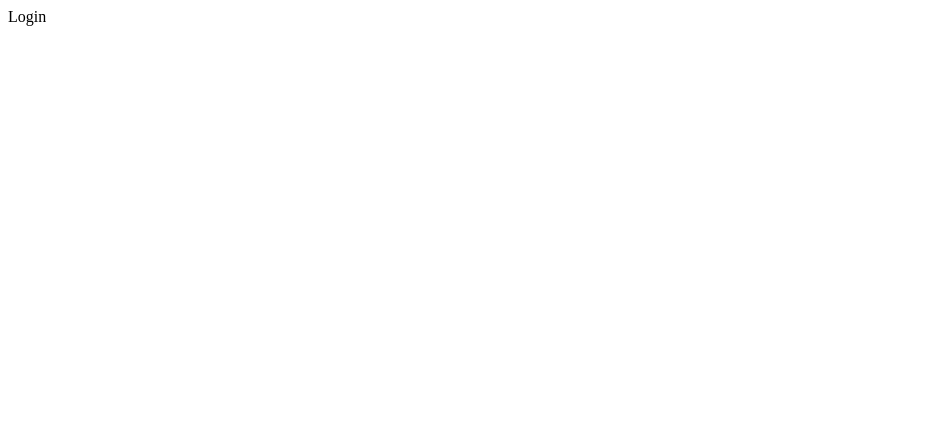
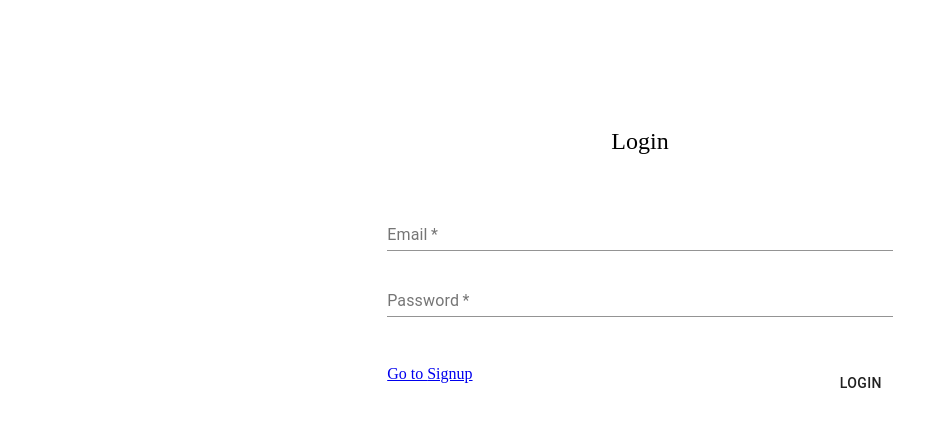
Before and after one commit to JNotelddim/timer-web, a React (Create React App) app: page /login in a window 1280 px wide. Shown: the top 426 px of the page, without its empty margins (0-936 px from the left). Built offline with nearby package versions, Linux system fonts and the light colour scheme.

Commit message:
Get a basic AuthForm for login/signup - need to call auth api lol

```diff
--- a/package.json
+++ b/package.json
@@ -2,6 +2,7 @@
   "name": "timer-web",
   "version": "0.1.0",
   "private": true,
+  "main": "index.tsx",
   "dependencies": {
     "@material-ui/core": "^4.11.0",
     "@testing-library/jest-dom": "^4.2.4",
@@ -20,10 +21,11 @@
     "react-router": "^5.2.0",
     "react-router-dom": "^5.2.0",
     "react-scripts": "3.4.1",
+    "redux": "^4.0.5",
     "typescript": "~3.7.2"
   },
   "scripts": {
-    "start": "react-scripts start",
+    "start": "PORT=3001 react-scripts start",
     "build": "react-scripts build",
     "test": "react-scripts test",
     "eject": "react-scripts eject"
--- a/src/actions/types.ts
+++ b/src/actions/types.ts
@@ -1,10 +1,18 @@
 // Users
 export const LOGIN = "LOGIN";
 export const LOGOUT = "LOGOUT";
+export const SIGNUP = "SIGNUP";
 export const GET_USER = "GET_USER";
 
 // Workouts
 export const GET_WORKOUTS = "GET_WORKOUTS";
 export const GET_WORKOUT_BY_ID = "GET_WORKOUT_BY_ID";
 
-export default { LOGIN, LOGOUT, GET_USER, GET_WORKOUTS, GET_WORKOUT_BY_ID };
+export default {
+  LOGIN,
+  LOGOUT,
+  SIGNUP,
+  GET_USER,
+  GET_WORKOUTS,
+  GET_WORKOUT_BY_ID,
+};
--- a/src/actions/user.ts
+++ b/src/actions/user.ts
@@ -1,17 +1,29 @@
-import { LOGIN, LOGOUT } from "./types";
+import { LOGIN, SIGNUP, LOGOUT } from "./types";
 
-export const login = (username: string, password: string) => {
+export const login = (email: string, password: string) => {
   //TODO: call API
   return {
     type: LOGIN,
     payload: {
-      username,
+      email,
+      password,
+    },
+  };
+};
+
+export const signup = (email: string, password: string) => {
+  //TODO: call API
+  return {
+    type: SIGNUP,
+    payload: {
+      email,
       password,
     },
   };
 };
 
 export const logout = () => {
+  console.log(`Logout~`);
   //TODO: call API
   return {
     type: LOGOUT,
--- /dev/null
+++ b/src/components/partials/AuthForm.tsx
@@ -0,0 +1,73 @@
+import React, { MouseEvent, useState } from "react";
+import { TextField, Button, Box } from "@material-ui/core";
+import { Link } from "react-router-dom";
+
+type AuthFormProps = {
+  type: "Login" | "Signup";
+  formAction: (event: MouseEvent, email: string, password: string) => {};
+};
+
+const AuthForm = ({ type, formAction }: AuthFormProps) => {
+  const [email, setEmail] = useState<string>("");
+  const [password, setPassword] = useState<string>("");
+  const otherPage = {
+    path: type === "Login" ? "/signup" : "/login",
+    title: type === "Login" ? "Signup" : "Login",
+  };
+
+  return (
+    <form>
+      <Box
+        display="flex"
+        flexDirection="column"
+        justifyContent="center"
+        alignItems="center"
+        margin="auto"
+        marginTop={10}
+        width="40%"
+      >
+        <Box margin={6} fontSize={24}>
+          {type}
+        </Box>
+
+        <TextField
+          label="Email"
+          type="email"
+          fullWidth
+          required
+          value={email}
+          onChange={(event) => setEmail(event.target.value)}
+        />
+
+        <br />
+
+        <TextField
+          label="Password"
+          type="password"
+          fullWidth
+          required
+          value={password}
+          onChange={(event) => setPassword(event.target.value)}
+        />
+
+        <Box
+          margin={6}
+          display="flex"
+          width="100%"
+          justifyContent="space-between"
+        >
+          <Link to={otherPage.path}>Go to {otherPage.title}</Link>
+          <Button
+            title={type}
+            type="submit"
+            onClick={(event) => formAction(event, email, password)}
+          >
+            {type}
+          </Button>
+        </Box>
+      </Box>
+    </form>
+  );
+};
+
+export default AuthForm;
--- /dev/null
+++ b/src/components/views/Login.tsx
@@ -0,0 +1,22 @@
+import React, { MouseEvent } from "react";
+import { useDispatch } from "react-redux";
+import { useHistory } from "react-router";
+
+import AuthForm from "src/components/partials/AuthForm";
+import { login } from "src/actions/user";
+
+const Login = () => {
+  const dispatch = useDispatch();
+  const history = useHistory();
+
+  const handleLogin = (event: MouseEvent, email: string, password: string) => {
+    dispatch(login(email, password));
+    history.push("/");
+
+    return {}; // TODO: figure out what the return value is actually expected for and use it properly
+  };
+
+  return <AuthForm type="Login" formAction={handleLogin} />;
+};
+
+export default Login;
--- /dev/null
+++ b/src/components/views/Signup.tsx
@@ -0,0 +1,22 @@
+import React, { MouseEvent } from "react";
+import { useHistory } from "react-router";
+import { useDispatch } from "react-redux";
+
+import AuthForm from "src/components/partials/AuthForm";
+import { signup } from "src/actions/user";
+
+const Signup = () => {
+  const dispatch = useDispatch();
+  const history = useHistory();
+
+  const handleSignup = (event: MouseEvent, email: string, password: string) => {
+    dispatch(signup(email, password));
+    history.push("/");
+
+    return {}; // TODO: figure out what the return value is actually expected for and use it properly
+  };
+
+  return <AuthForm type="Signup" formAction={handleSignup} />;
+};
+
+export default Signup;
--- a/src/index.tsx
+++ b/src/index.tsx
@@ -1,25 +1,43 @@
 import React from "react";
 import ReactDOM from "react-dom";
+import { Provider } from "react-redux";
+import { createStore } from "redux";
 
 import { Route, Switch } from "react-router";
 import { BrowserRouter as Router } from "react-router-dom";
 
-import Home from "./components/views/Home"; //TODO: figure out why module resolution isn't working from tsconfig
-import Account from "./components/views/Account";
+import Home from "src/components/views/Home";
+import Account from "src/components/views/Account";
+import Login from "src/components/views/Login";
+import Signup from "src/components/views/Signup";
+
+import userReducer from "src/reducers/user";
+
+const store = createStore(userReducer);
 
 ReactDOM.render(
+  <Provider store={store}>
     <React.StrictMode>
       <Router>
         <Switch>
           <Route path="/" exact>
             <Home />
           </Route>
+
           <Route path="/account">
             <Account />
           </Route>
-        <Route path="/login">Login</Route>
+
+          <Route path="/login">
+            <Login />
+          </Route>
+
+          <Route path="/signup">
+            <Signup />
+          </Route>
         </Switch>
       </Router>
-  </React.StrictMode>,
+    </React.StrictMode>
+  </Provider>,
   document.getElementById("root")
 );
```
Also changed, not shown: 1 other file (tests, documents, lock files or other folders). Lines whose indentation alone changed are shown as unchanged.
